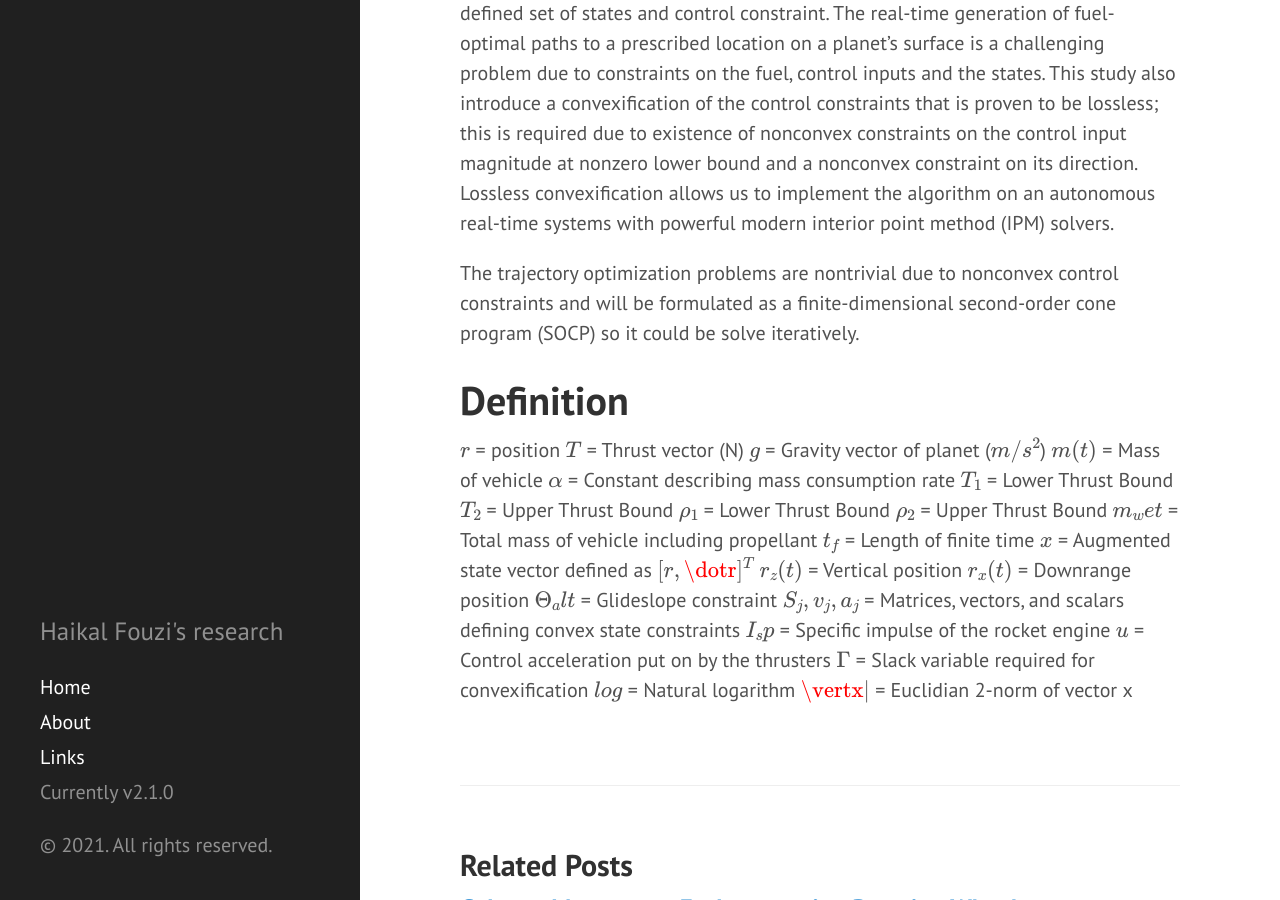
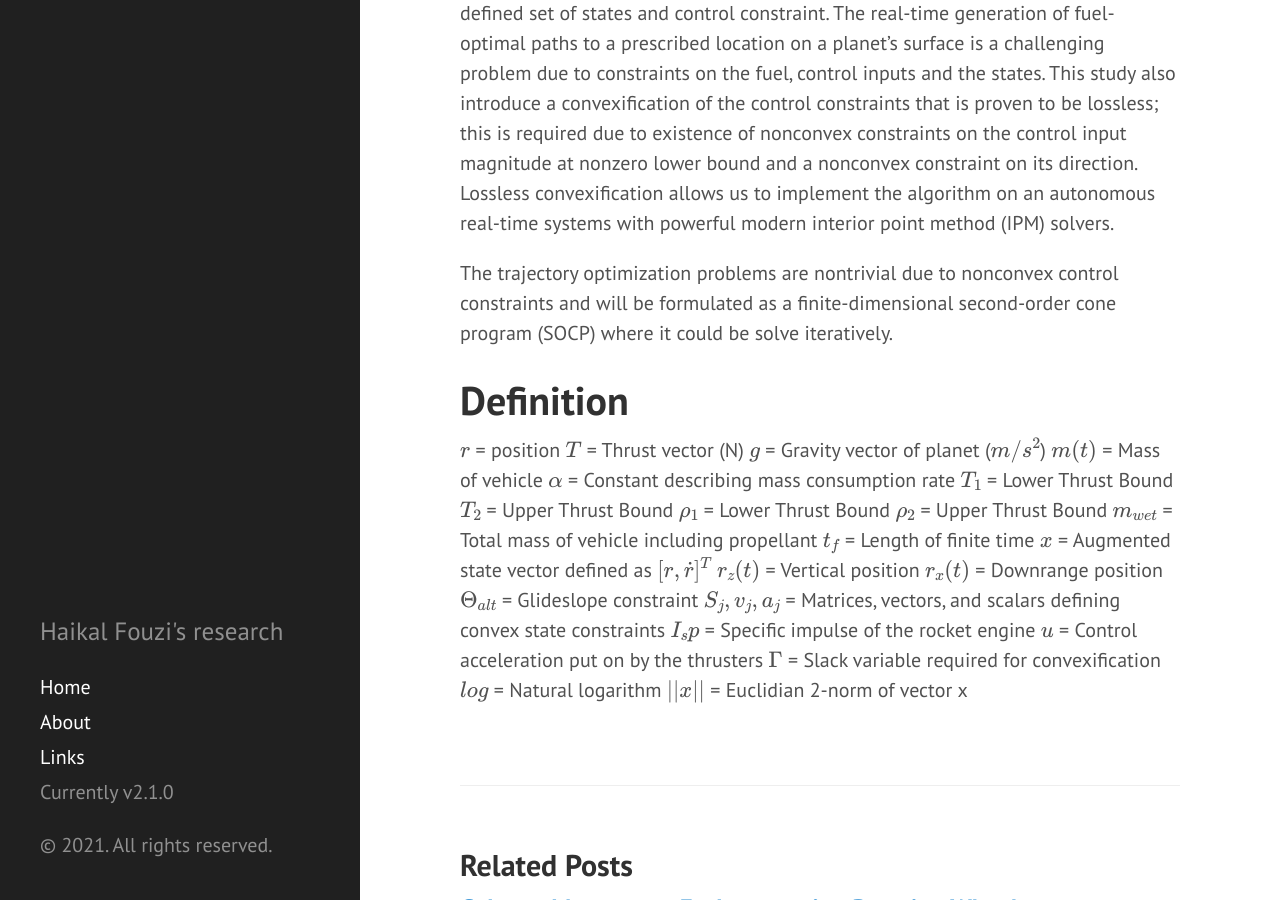
Before and after one commit to haikalfouzi/haikalfouzi.github.io, a Jekyll site: the page built from _posts/2021-01-21-Convex & Optimal Rocket Landing Guidance Control.md, in a window 1280 px wide and 900 px high, scrolled down 1069 px. Built offline with Jekyll 4.4.1, drawn with Linux system fonts in a browser that asks for light colours; formulas are drawn with MathJax 3.

Commit message:
updated definition

```diff
--- a/_posts/2021-01-21-Convex & Optimal Rocket Landing Guidance Control.md
+++ b/_posts/2021-01-21-Convex & Optimal Rocket Landing Guidance Control.md
@@ -10,11 +10,11 @@ title: Convex & Optimal Rocket Landing Guidance Control
 
 The goal of this study is to solve complex planetary soft landing problem with a defined set of states and control constraint. The real-time generation of fuel-optimal paths to a prescribed location on a planet's surface is a challenging problem due to constraints on the fuel, control inputs and the states. This study also introduce a convexification of the control constraints that is proven to be lossless; this is required due to existence of nonconvex constraints on the control input magnitude at nonzero lower bound and a nonconvex constraint on its direction. Lossless convexification allows us to implement the algorithm on an autonomous real-time systems with powerful modern interior point method (IPM) solvers.
 
-The trajectory optimization problems are nontrivial due to nonconvex control constraints and will be formulated as a finite-dimensional second-order cone program (SOCP) so it could be solve iteratively.
+The trajectory optimization problems are nontrivial due to nonconvex control constraints and will be formulated as a finite-dimensional second-order cone program (SOCP) where it could be solve iteratively.
 
 # Definition
 
-$r$ = position
+$$r$$ = position
 $T$ = Thrust vector (N)
 $g$ = Gravity vector of planet ($$m/s^{2}$$)
 $m(t)$ = Mass of vehicle
@@ -23,15 +23,15 @@ $T_1$ = Lower Thrust Bound
 $T_2$ = Upper Thrust Bound
 $\rho_1$ = Lower Thrust Bound
 $\rho_2$ = Upper Thrust Bound
-$m_wet$ = Total mass of vehicle including propellant
+$m_{wet}$ = Total mass of vehicle including propellant
 $t_f$ = Length of finite time
-$x$ = Augmented state vector defined as $[r, \dotr]^T$
+$x$ = Augmented state vector defined as $[r, \dot r]^T$
 $r_z(t)$ = Vertical position
 $r_x(t)$ = Downrange position
-$\Theta_alt$ = Glideslope constraint
+$\Theta_{alt}$ = Glideslope constraint
 $S_j, v_j, a_j$ = Matrices, vectors, and scalars defining convex state constraints
 $I_sp$ = Specific impulse of the rocket engine
 $u$ = Control acceleration put on by the thrusters
 $\Gamma$ = Slack variable required for convexification
 $log$ = Natural logarithm
-$\vertx\vert$ = Euclidian 2-norm of vector x
+$\vert \vert x \vert \vert$ = Euclidian 2-norm of vector x
```
